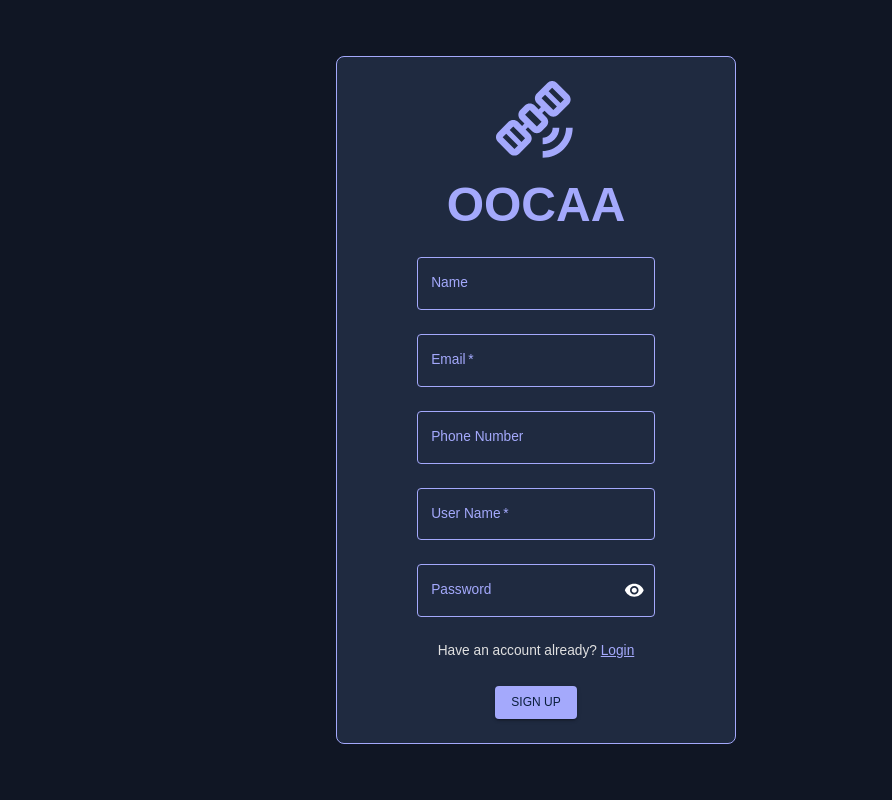
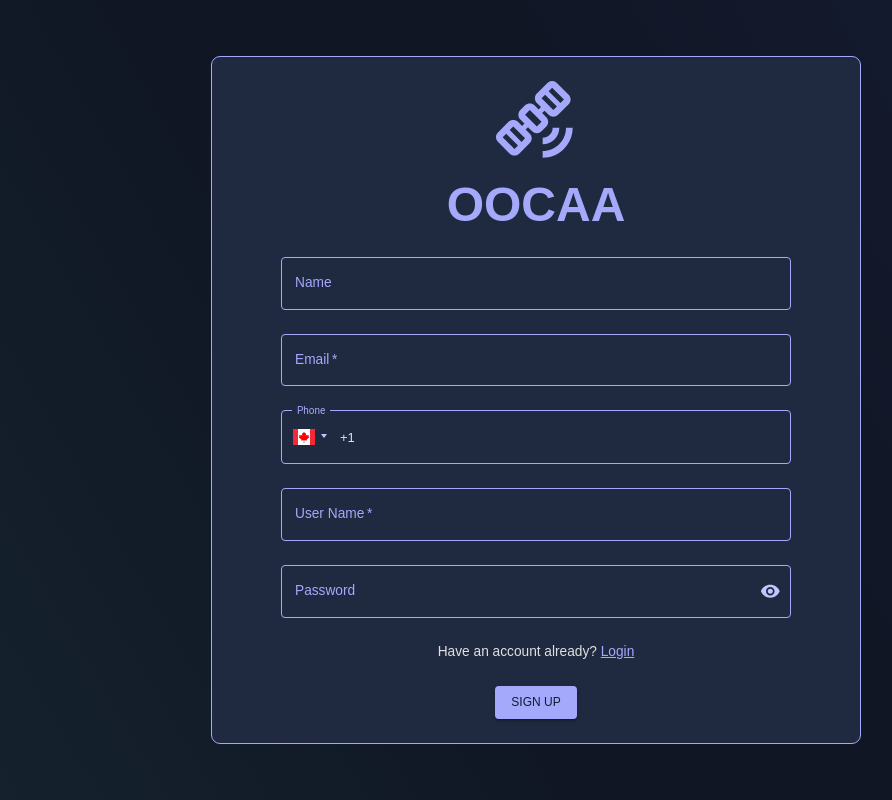
Before and after one commit to anmol02singh/OOCAA-UI, a React (Create React App) app: page /signup in a window 1280 px wide. Shown: the whole page, without its empty margins (104-996 px from the left). Built offline with nearby package versions, Linux system fonts and the light colour scheme; no server answers.

Commit message:
Validation and style progress

```diff
--- a/src/pages/UserSignUp.tsx
+++ b/src/pages/UserSignUp.tsx
@@ -18,14 +18,19 @@ import { useTheme } from "@mui/material";
 import SatelliteAltOutlinedIcon from "@mui/icons-material/SatelliteAltOutlined";
 import { tokens } from "../theme.tsx";
 import ErrorIcon from '@mui/icons-material/Error';
+import PhoneInput from "react-phone-input-2";
+import { containsExtraSpaces, formatPhoneNumber, isEmailFormat, preventEnterSubmit } from "./Profile/ProfileUtilities.tsx";
+import { isValidPhoneNumber } from "libphonenumber-js";
 
 type registerErrorMessage = (
-    undefined |
+    "none" |
     "backEndError" |
-    "invalidPhoneNumberFormat" |
     "invalidEmailFormat" |
+    "invalidPhoneFormat" |
     "invalidUsernameFormat" |
-    "invalidPasswordFormat"
+    "shortUsername" |
+    "invalidPasswordFormat" |
+    "shortPassword"
 );
 
 const UserSignUp = () => {
@@ -35,26 +40,91 @@ const UserSignUp = () => {
     const [username, setUsername] = useState<string>('');
     const [password, setPassword] = useState<string>('');
     const [error, setError] = useState<string>('');
-    const [errorMessageType, setErrorMessageType] = useState<registerErrorMessage> ();
+    const [errorMessageType, setErrorMessageType] = useState<registerErrorMessage>("none");
     const [showPassword, setShowPassword] = useState<boolean>(false);
 
     const theme = useTheme();
     const colors = tokens(theme.palette.mode);
 
     async function handleRegister() {
-        if (!username || !password) { return; }
+        //if (!username || !password) { return; }
+
+        if (!isValidEmail()) return;
+        if (!isValidPhoneNumber()) return;
+        if (!isValidUsername()) return;
 
         const response = await register(name, email, phone, username, password);
         if (response.success) {
+            setErrorMessageType('none');
             localStorage.setItem("accountToken", response.token);
             window.location.replace("/");
         } else {
+            setErrorMessageType('backEndError');
             setError(response.error);
         }
     }
 
+    const isValidEmail = (): boolean => {
+        const processedEmail = email.replace(containsExtraSpaces, ' ').trim();
+
+        let invalidInput = false;
+        setErrorMessageType('none');
+
+        if (!processedEmail.match(isEmailFormat)) {
+            invalidInput = true;
+            setErrorMessageType('invalidEmailFormat');
+        }
+
+        return !(invalidInput);
+    }
+
+    const isValidPhoneNumber = (): boolean => {
+        let invalidInput = false;
+        setErrorMessageType('none');
+
+        const { success } = formatPhoneNumber(phone);
+
+        if (!success) {
+            invalidInput = true;
+            setErrorMessageType('invalidPhoneFormat');
+        }
+
+        return !(invalidInput);
+    }
+
+    const isValidUsername = (): boolean => {
+        const processedUsername = username.replace(containsExtraSpaces, ' ').trim();
+
+        let invalidInput = false;
+        setErrorMessageType('none');
+
+        if (processedUsername.length < 4) {
+            invalidInput = true;
+            setErrorMessageType('shortUsername');
+        }
+
+        if (!processedUsername.match(/^[a-zA-Z0-9_.]+$/)) {
+            invalidInput = true;
+            setErrorMessageType('invalidUsernameFormat');
+        }
+
+        return !(invalidInput);
+    }
+
+    const handleChangeEmail = (event) => {
+        const fieldValue = event.target.value;
+
+        if (fieldValue.length > 150) return;
+
+        setEmail(fieldValue);
+    }
+
+    const handleChangePhone = (event) => {
+        setPhone(event);
+    }
+
     const errorMessageStyle: React.CSSProperties = {
-        margin: '0.3rem 0.1rem',
+        margin: '0 0.1rem',
         gap: '0.2rem',
         color: '#f44336',
         display: 'flex',
@@ -67,29 +137,29 @@ const UserSignUp = () => {
             <Typography variant='h6' sx={errorMessageStyle}>
                 <ErrorIcon /> {error}
             </Typography>
-        , invalidPhoneNumberFormat:
+        , invalidEmailFormat:
+            <Typography variant='h6' sx={errorMessageStyle}>
+                <ErrorIcon /> Please enter a valid email address.
+            </Typography>
+        , invalidPhoneFormat:
             <Typography variant='h6' sx={errorMessageStyle}>
                 <ErrorIcon /> Please enter a valid phone number.
             </Typography>
-        , invalidEmailFormat:
+        , invalidUsernameFormat:
             <Typography variant='h6' sx={errorMessageStyle}>
-                <ErrorIcon /> Please enter a valid email.
-            </Typography>
-        , invalidUsernameCharacters:
-            <Typography variant='h6' sx={errorMessageStyle}>
-                <ErrorIcon /> Usernames can only contain letters, numbers, underscores, and periods.
+                <ErrorIcon /> Username can only contain letters, numbers, underscores, and periods.
             </Typography>
         , shortUsername:
             <Typography variant='h6' sx={errorMessageStyle}>
-                <ErrorIcon /> Usernames must contain at least 4 characters.
+                <ErrorIcon /> Username must contain at least 4 characters.
             </Typography>
         , invalidPasswordFormat:
             <Typography variant='h6' sx={errorMessageStyle}>
-                <ErrorIcon /> Passwords can only contain letters, numbers, underscores, and periods.
+                <ErrorIcon /> Password can only contain letters, numbers, underscores, and periods.
             </Typography>
         , shortPassword:
             <Typography variant='h6' sx={errorMessageStyle}>
-                <ErrorIcon /> Passwords must contain at least 8 characters.
+                <ErrorIcon /> Password must contain at least 8 characters.
             </Typography>
     };
 
@@ -101,9 +171,14 @@ const UserSignUp = () => {
                 alignItems: "center",
                 height: "100vh",
                 backgroundColor: colors.primary[600],
+                backgroundImage: `
+                    linear-gradient(240deg,rgba(23, 29, 52, 1) 0%,
+                    rgba(16, 22, 36, 1) 40%, rgba(16, 22, 36, 1) 60%,
+                    rgba(21, 36, 46, 1) 100%)`,
                 backgroundSize: "cover",
                 backgroundPosition: "center",
-                overflow: "hidden",
+                overflowX: "hidden",
+                overflowY: "auto",
             }}
         >
             <Box
@@ -113,11 +188,12 @@ const UserSignUp = () => {
                     display: "flex",
                     flexDirection: "column",
                     alignItems: "center",
-                    width: "50%",
-                    maxWidth: "400px",
+                    width: "75%",
+                    maxWidth: "650px",
+                    minWidth: "350px",
                     backgroundColor: colors.primary[400],
                     color: colors.grey[100],
-                    borderRadius: "8px",
+                    borderRadius: "9px",
                     backdropFilter: "blur(4px)",
                 }}
             >
@@ -125,6 +201,8 @@ const UserSignUp = () => {
 
                 <Grid2
                     direction="column"
+                    minWidth="19rem"
+                    width="85%"
                     container
                     sx={{ alignContent: "center" }}
                     spacing={3}
@@ -142,19 +220,7 @@ const UserSignUp = () => {
                         </Typography>
                     </Grid2>
 
-                    {error !== "" &&
-                        <Typography
-                            sx={{
-                                margin: '0.3rem 0.1rem',
-                                gap: '0.2rem',
-                                color: '#f44336',
-                                display: 'flex',
-                                alignItems: 'center',
-                            }}
-                        >
-                            <ErrorIcon /> {error}
-                        </Typography>
-                    }
+                    {errorMessageElements[errorMessageType]}
 
                     <Grid2>
                         <TextField
@@ -170,7 +236,7 @@ const UserSignUp = () => {
                                         borderColor: colors.blueAccent[300],
                                     },
                                     "&:hover fieldset": {
-                                        borderColor: colors.blueAccent[300],
+                                        borderColor: colors.blueAccent[400],
                                     },
                                     "&.Mui-focused fieldset": {
                                         borderColor: colors.blueAccent[300],
@@ -183,7 +249,7 @@ const UserSignUp = () => {
                                     color: colors.blueAccent[300],
                                 },
                                 input: {
-                                    color: "#FFFFFF",
+                                    color: colors.grey[100],
                                 },
                             }}
                         />
@@ -192,7 +258,7 @@ const UserSignUp = () => {
                     <Grid2>
                         <TextField
                             id="email"
-                            onChange={event => setEmail(event.target.value)}
+                            onChange={handleChangeEmail}
                             value={email}
                             label="Email"
                             variant="outlined"
@@ -204,7 +270,7 @@ const UserSignUp = () => {
                                         borderColor: colors.blueAccent[300],
                                     },
                                     "&:hover fieldset": {
-                                        borderColor: colors.blueAccent[300],
+                                        borderColor: colors.blueAccent[400],
                                     },
                                     "&.Mui-focused fieldset": {
                                         borderColor: colors.blueAccent[300],
@@ -217,43 +283,96 @@ const UserSignUp = () => {
                                     color: colors.blueAccent[300],
                                 },
                                 input: {
-                                    color: "#FFFFFF",
+                                    color: colors.grey[100],
                                 },
                             }}
                         />
                     </Grid2>
 
                     <Grid2>
-                        <TextField
-                            id="phoneNumber"
-                            onChange={event => setPhone(event.target.value)}
+                        <style> {/*For styling inaccessible components*/}
+                            {`
+                                .react-tel-input .special-label {
+                                    color: ${colors.blueAccent[300]} !important;
+                                    background-color: ${colors.primary[400]} !important;
+                                    font-size: 10px;
+                                    transform: translate(-14px, 0);
+                                }
+
+                                .react-tel-input .country:hover {
+                                    background-color: ${colors.primary[500]} !important;
+                                }
+
+                                .react-tel-input .country.highlight {
+                                    background-color: ${colors.primary[500]} !important;
+                                }
+
+                                .react-tel-input .form-control {
+                                    border: 1px solid ${colors.blueAccent[300]};
+                                    borderRadius: 4px;
+                                    transition: none;
+                                    cursor: text !important;
+                                }
+
+                                .react-tel-input .form-control:hover {
+                                    border-color: ${colors.blueAccent[400]};
+                                }
+
+                                .react-tel-input .form-control:focus {
+                                    border: 1px solid ${colors.blueAccent[300]};
+                                    box-shadow:
+                                        inset 1px 1px 0 0 ${colors.blueAccent[300]},
+                                        inset -1px -1px 0 0 ${colors.blueAccent[300]};
+                                }
+
+                                .country-list .country .dial-code {
+                                    color: ${colors.grey[300]} !important;
+                                }
+
+                                .react-tel-input .flag-dropdown{
+                                    cursor: pointer;
+                                }
+
+                                .react-tel-input .selected-flag .arrow{
+                                    border-top: 4px solid ${colors.blueAccent[200]};
+                                }
+
+                                .react-tel-input .selected-flag:focus .arrow{
+                                    border-left-width: 3px;
+                                    border-right-width: 3px;
+                                    border-top: 4px solid ${colors.blueAccent[400]};
+                                }
+
+                                .react-tel-input .selected-flag .arrow.up{
+                                    border-top: none;
+                                    border-bottom: 4px solid ${colors.blueAccent[400]};
+                                }
+                            `}
+                        </style>
+                        <PhoneInput
+                            country={'ca'}
+                            preferredCountries={['us', 'ca']}
+                            countryCodeEditable={false}
                             value={phone}
-                            label="Phone Number"
-                            variant="outlined"
-                            fullWidth
-                            sx={{
-                                "& .MuiOutlinedInput-root": {
-                                    "& fieldset": {
-                                        borderColor: colors.blueAccent[300],
-                                    },
-                                    "&:hover fieldset": {
-                                        borderColor: colors.blueAccent[300],
-                                    },
-                                    "&.Mui-focused fieldset": {
-                                        borderColor: colors.blueAccent[300],
-                                    },
-                                },
-                                "& .MuiInputLabel-root": {
-                                    color: colors.blueAccent[300],
-                                },
-                                "& .MuiInputLabel-root.Mui-focused": {
-                                    color: colors.blueAccent[300],
-                                },
-                                input: {
-                                    color: "#FFFFFF",
-                                },
+                            specialLabel='Phone'
+                            onChange={handleChangePhone}
+                            onKeyDown={preventEnterSubmit}
+                            inputStyle={{
+                                cursor: 'pointer',
+                                borderRadius: '4px',
+                                color: colors.grey[100],
+                                backgroundColor: colors.primary[400],
+                                fontSize: '13px',
+                                width: '100%',
                             }}
-                        />
+                            dropdownStyle={{
+                                color: colors.grey[100],
+                                backgroundColor: colors.primary[400],
+                                borderRadius: '6px',
+                                width: '20rem',
+                            }}
+                        >
+                        </PhoneInput>
                     </Grid2>
 
                     <Grid2>
@@ -271,7 +390,7 @@ const UserSignUp = () => {
                                         borderColor: colors.blueAccent[300],
                                     },
                                     "&:hover fieldset": {
-                                        borderColor: colors.blueAccent[300],
+                                        borderColor: colors.blueAccent[400],
                                     },
                                     "&.Mui-focused fieldset": {
                                         borderColor: colors.blueAccent[300],
@@ -284,7 +403,7 @@ const UserSignUp = () => {
                                     color: colors.blueAccent[300],
                                 },
                                 input: {
-                                    color: "#FFFFFF",
+                                    color: colors.grey[100],
                                 },
                             }}
                         />
@@ -293,14 +412,15 @@ const UserSignUp = () => {
                     <Grid2>
                         <FormControl
                             sx={{
+                                width: '100%',
                                 "& .MuiOutlinedInput-root": {
                                     "& fieldset": { borderColor: colors.blueAccent[300], },
-                                    "&:hover fieldset": { borderColor: colors.blueAccent[300], },
+                                    "&:hover fieldset": { borderColor: colors.blueAccent[400], },
                                     "&.Mui-focused fieldset": { borderColor: colors.blueAccent[300], },
                                 },
                                 "& .MuiInputLabel-root": { color: colors.blueAccent[300], },
                                 "& .MuiInputLabel-root.Mui-focused": { color: colors.blueAccent[300], },
-                                input: { color: "#FFFFFF", },
+                                input: { color: colors.grey[100], },
                             }}
                         >
                             <InputLabel htmlFor="password">Password</InputLabel>
@@ -318,6 +438,9 @@ const UserSignUp = () => {
                                             }
                                             onClick={() => setShowPassword((show) => !show)}
                                             edge="end"
+                                            sx={{
+                                                color: colors.blueAccent[200],
+                                            }}
                                         >
                                             {showPassword ? <VisibilityOff /> : <Visibility />}
                                         </IconButton>
@@ -339,9 +462,9 @@ const UserSignUp = () => {
                             variant="contained"
                             sx={{
                                 backgroundColor: colors.blueAccent[300],
-                                color: "#0A1E3D",
+                                color: colors.primary[500],
                                 "&:hover": {
-                                    backgroundColor: colors.blueAccent[200],
+                                    backgroundColor: colors.blueAccent[400],
                                 },
                             }}
                             onClick={handleRegister}
```
